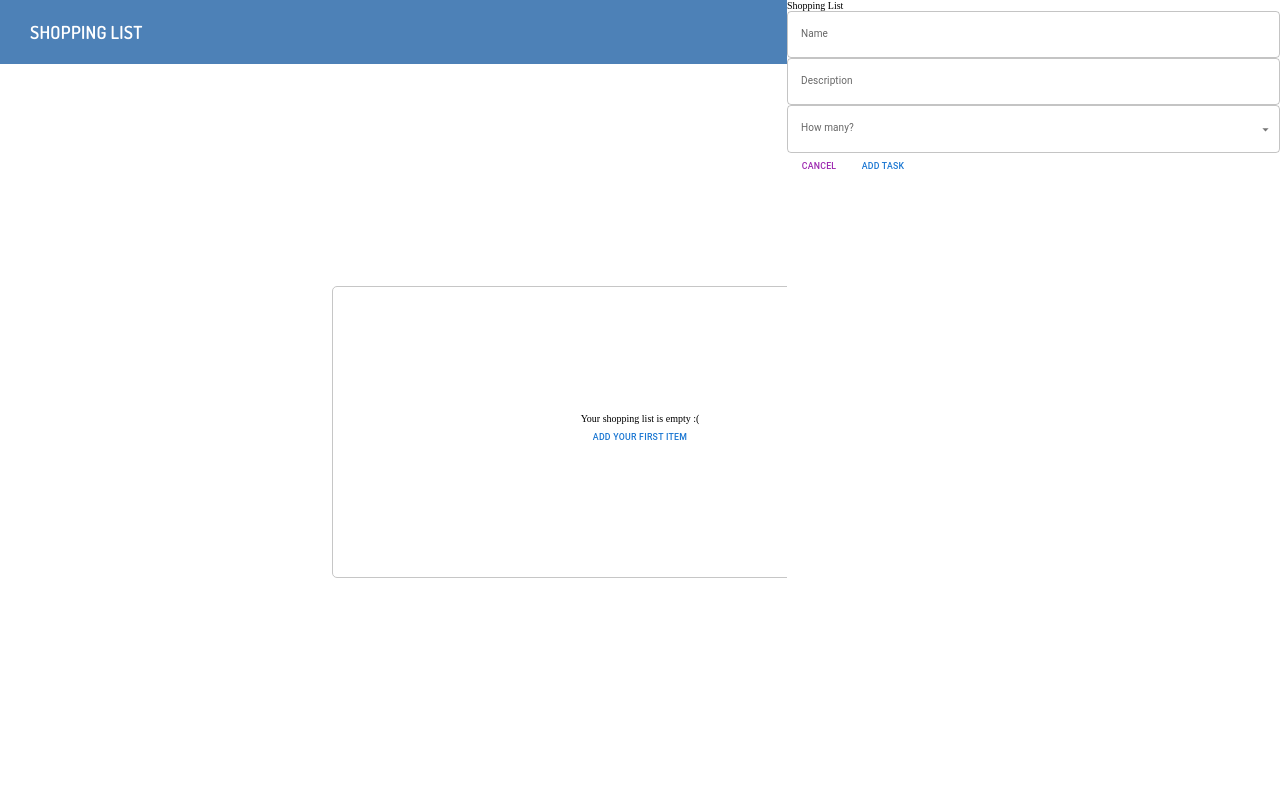
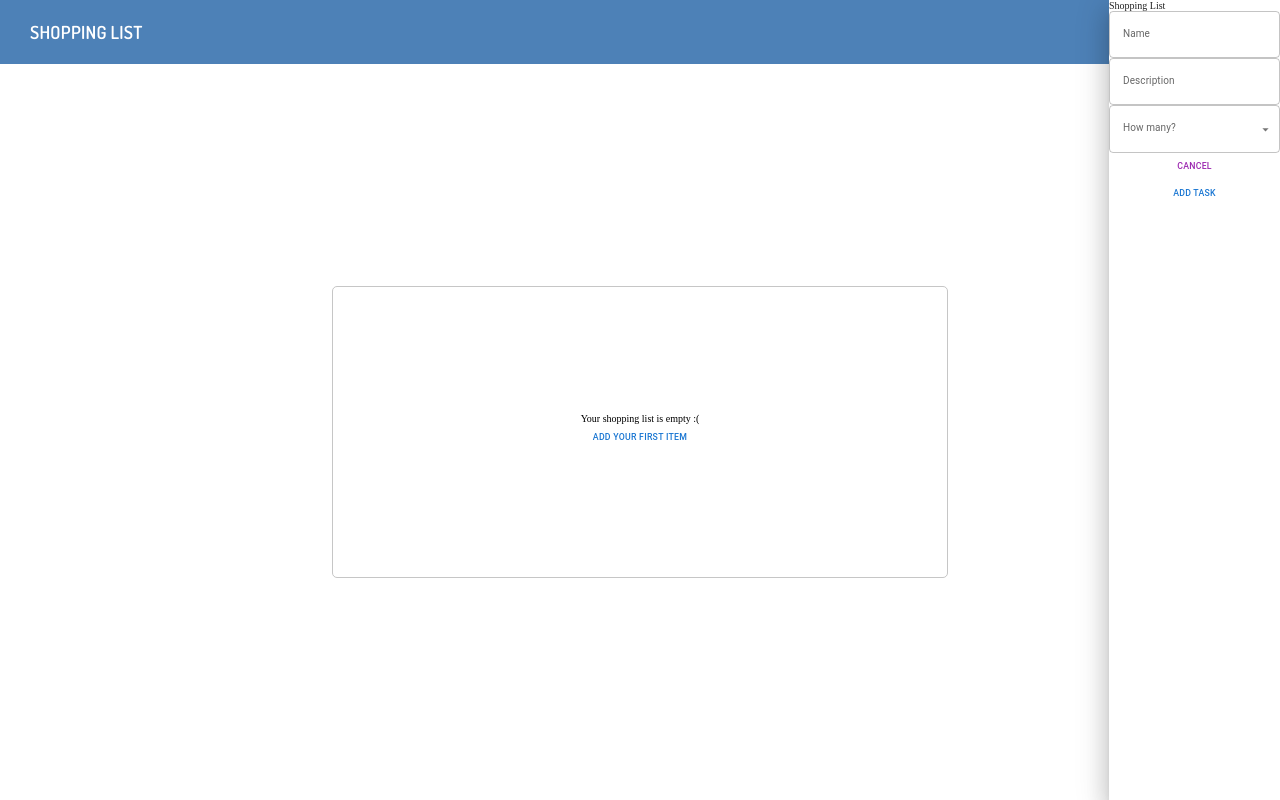
Before and after one commit to RichardPalmer21387/veritone-code-challenge, a React (Create React App) app: page /add-new-item in a window 1280 px wide. Built offline with nearby package versions, Linux system fonts and the light colour scheme.

Commit message:
Add a confirm modal to the delete list item action. Change the slide in view to use mui drawer.

```diff
--- a/src/app.tsx
+++ b/src/app.tsx
@@ -1,5 +1,6 @@
+import {isNil} from 'lodash';
 import React from 'react';
-import {BrowserRouter, Route, Routes} from 'react-router-dom';
+import {matchPath, useLocation} from 'react-router-dom';
 import {ErrorSnackbar} from './components/error-snackbar';
 import Header from './components/header';
 import ShoppingList from './components/shopping-list';
@@ -19,22 +20,23 @@ const styles: React.HTMLAttributes<HTMLDivElement>['style'] = {
 
 export function App() {
 	useIndexedDb();
-	return <BrowserRouter>
-		<div className="App" style={styles}>
+	const location = useLocation();
+	const addItemViewMatchPath = matchPath('/add-new-item', location.pathname);
+	const editItemViewMatchPath = matchPath('/edit-list-item/:id', location.pathname);
+
+	return <div className="App" style={styles}>
 		<Header />
 		<ShoppingListProvider>
 			<ShoppingList />
-				<Routes>
-					<Route path="/add-new-item" element={
-						<SlideInView>
+			<SlideInView open={!isNil(addItemViewMatchPath)}>
 				<AddItemForm />
 			</SlideInView>
-					} />
-				</Routes>
+			<SlideInView open={!isNil(editItemViewMatchPath)}>
+				<AddItemForm />
+			</SlideInView>
 		</ShoppingListProvider>
 		<ErrorSnackbar />
-		</div>
-	</BrowserRouter>;
+	</div>;
 }
 
 export default App;
--- /dev/null
+++ b/src/components/shopping-list/confirm-delete-modal.tsx
@@ -0,0 +1,47 @@
+import {SxProps, Modal, Backdrop, Fade, Box, Typography, ButtonGroup, Button} from '@mui/material';
+import React from 'react';
+
+const style: SxProps = {
+	position: 'absolute',
+	top: '50%',
+	left: '50%',
+	transform: 'translate(-50%, -50%)',
+	width: 400,
+	bgcolor: 'background.paper',
+	border: '2px solid #000',
+	boxShadow: 24,
+	p: 4,
+};
+
+export function ConfirmDeleteModal({open, closeModal, confirmDelete}: {
+	open: boolean;
+	closeModal: () => void;
+	confirmDelete: () => void;
+}) {
+	return <Modal
+		aria-labelledby="transition-modal-title"
+		aria-describedby="transition-modal-description"
+		open={open}
+		onClose={closeModal}
+		closeAfterTransition
+		BackdropComponent={Backdrop}
+		BackdropProps={{
+			timeout: 500,
+		}}
+	>
+		<Fade in={open}>
+			<Box sx={style}>
+				<Typography id="transition-modal-title" variant="h6" component="h2">
+					Delete Item?
+				</Typography>
+				<Typography id="transition-modal-description" sx={{mt: 2}}>
+					Are you sure you want to delete this item? This can not be undone.
+				</Typography>
+				<ButtonGroup>
+					<Button onClick={closeModal}>Cancel</Button>
+					<Button onClick={confirmDelete}>Delete</Button>
+				</ButtonGroup>
+			</Box>
+		</Fade>
+	</Modal>;
+}
--- a/src/components/shopping-list/list-items-view.tsx
+++ b/src/components/shopping-list/list-items-view.tsx
@@ -1,27 +1,31 @@
 import {Button} from '@mui/material';
-import {map} from 'lodash';
-import React from 'react';
+import {map, noop} from 'lodash';
+import {useState} from 'react';
+import {Link} from 'react-router-dom';
 import {useShoppingListDispatch} from '../../contexts/shopping-list-context';
 import {ShoppingListItem, ShoppingListState} from '../../models/shopping-list-models';
 import {useDeleteShoppingListItemService} from '../../services/shopping-list-services';
 import {Icon} from '../icon';
+import {ConfirmDeleteModal} from './confirm-delete-modal';
 
 function ListItem({
 	id,
 	name,
 	description,
-}: ShoppingListItem) {
-	const dispatch = useShoppingListDispatch();
-	const deleteShoppingListItem = useDeleteShoppingListItemService(dispatch);
-	const handleDelete = (id: ShoppingListItem['id']) => () => {
-		void deleteShoppingListItem(id);
-	};
-
+	handleDelete,
+}: {
+	handleDelete: () => void;
+} & ShoppingListItem) {
 	return <div>
 		<span>{name}</span>
 		<span>{description}</span>
+		<Link to={`/edit-list-item/${id}`}>
+			<Button>
+				<Icon name="edit" />
+			</Button>
+		</Link>
 		<Button
-			onClick={handleDelete(id)}
+			onClick={handleDelete}
 		>
 			<Icon name="delete" />
 		</Button>
@@ -29,8 +33,30 @@ function ListItem({
 }
 
 export function ListItemsView({listItems}: Pick<ShoppingListState, 'listItems'>) {
+	const dispatch = useShoppingListDispatch();
+	const deleteShoppingListItem = useDeleteShoppingListItemService(dispatch);
+	const handleDelete = (id: ShoppingListItem['id']) => () => {
+		void deleteShoppingListItem(id);
+	};
+
+	const [modalOpen, setModalOpen] = useState(false);
+	const [toDeleteId, setToDeleteId] = useState<string | null>(null);
+	const closeModal = () => {
+		setModalOpen(false);
+	};
+
+	const openDeleteModal = (id: ShoppingListItem['id']) => () => {
+		setModalOpen(true);
+		setToDeleteId(id);
+	};
+
 	return <div>
-		{map(listItems, item => <ListItem {...item} />)}
+		Your Items
+		<Link to="/add-new-item">
+			<Button>Add Item</Button>
+		</Link>
+		{map(listItems, item => <ListItem {...item} handleDelete={openDeleteModal(item.id)} />)}
+		<ConfirmDeleteModal open={modalOpen} closeModal={closeModal} confirmDelete={toDeleteId ? handleDelete(toDeleteId) : noop} />
 	</div>;
 }
 
--- a/src/components/slide-in-view/index.tsx
+++ b/src/components/slide-in-view/index.tsx
@@ -1,21 +1,21 @@
+import {Drawer} from '@mui/material';
 import React, {PropsWithChildren} from 'react';
 
-const styles: React.HTMLAttributes<HTMLDivElement>['style'] = {
-	position: 'absolute',
-	top: '0px',
-	right: '0px',
-	bottom: '0px',
-	background: 'white',
-	maxWidth: '560px',
-};
+const styles: React.HTMLAttributes<HTMLDivElement>['style'] = {};
 
-export function SlideInView({children}: PropsWithChildren<unknown>) {
-	return <div style={styles} className="slide-in-view">
+export function SlideInView({children, open}: PropsWithChildren<{open: boolean}>) {
+	return <Drawer
+		anchor="right"
+		style={styles}
+		className="slide-in-view"
+		hideBackdrop
+		open={open}
+	>
 		<header>
 			Shopping List
 		</header>
 		{children}
-	</div>;
+	</Drawer>;
 }
 
 export default SlideInView;
--- a/src/index.tsx
+++ b/src/index.tsx
@@ -1,14 +1,17 @@
 import React from 'react';
 import ReactDOM from 'react-dom';
+import {BrowserRouter} from 'react-router-dom';
 import App from './app';
 import {AppProvider} from './contexts/app-context';
 import reportWebVitals from './report-web-vitals';
 
 ReactDOM.render(
 	<React.StrictMode>
-		<AppProvider>
-			<App />
-		</AppProvider>
+		<BrowserRouter>
+			<AppProvider>
+				<App />
+			</AppProvider>
+		</BrowserRouter>
 	</React.StrictMode>,
 	document.querySelector('#root'),
 );
```
Lines whose indentation alone changed are shown as unchanged.
